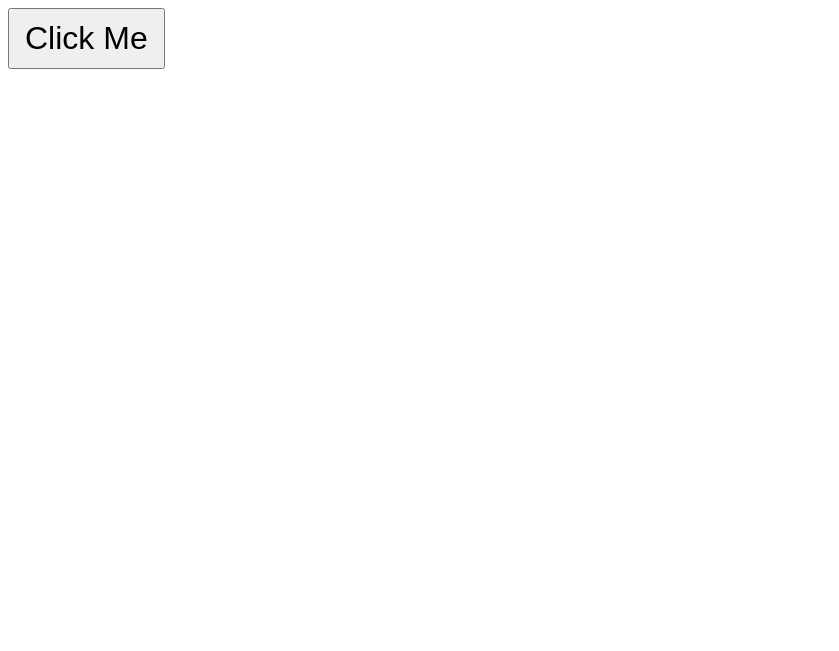
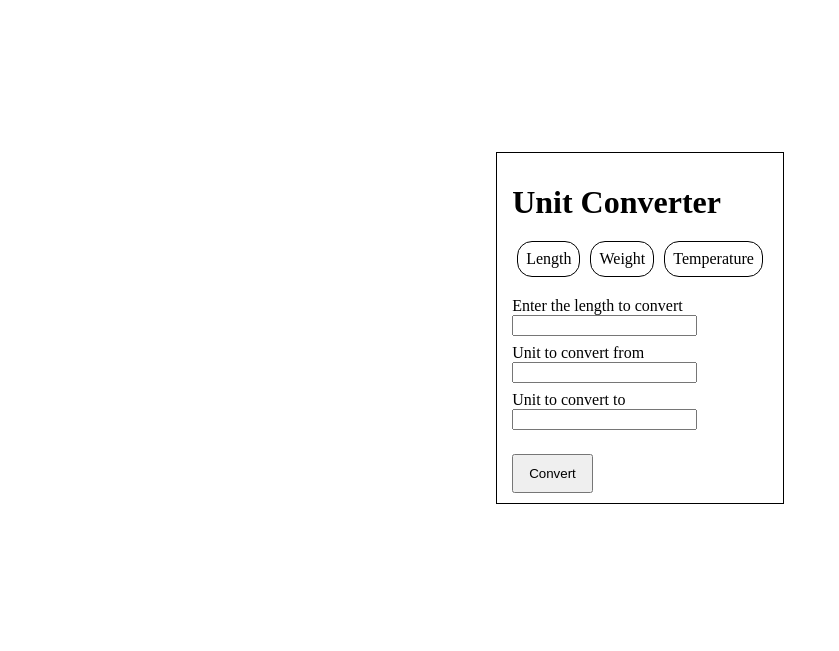
Before and after one commit to fkri06/roadmap-unit-converter, a plain HTML site: page index.html in a window 1280 px wide. Shown: the whole page, without its empty margins (0-839 px from the left). Drawn offline with Linux system fonts and the light colour scheme.

Commit message:
basic design

```diff
--- a/index.html
+++ b/index.html
@@ -9,7 +9,44 @@
 </head>
 
 <body>
-    <button id="myButton">Click Me</button>
+    <main class="main-container">
+        <div class="converter-box">
+            <div class="converter-nav">
+                <h1>Unit Converter</h1>
+                <div class="converter-link">
+                    <ul>
+                        <li>
+                            <a href="">Length</a>
+                        </li>
+                    </ul>
+                    <ul>
+                        <li>
+                            <a href="">Weight</a>
+                        </li>
+                    </ul>
+                    <ul>
+                        <li>
+                            <a href="">Temperature</a>
+                        </li>
+                    </ul>
+                </div>
+            </div>
+            <div class="converter-content">
+                <label for="unitValue">Enter the length to convert</label>
+                <input type="text" id="unitValue">
+
+                <label for="unitFrom">Unit to convert from</label>
+                <input type="text" id="unitFrom">
+
+                <label for="unitTo">Unit to convert to</label>
+                <input type="text" id="unitTo">
+            </div>
+
+            <div class="button">
+                <button>Convert</button>
+            </div>
+        </div>
+    </main>
     <script src="index.js"></script>
 </body>
 
--- a/style.css
+++ b/style.css
@@ -1,4 +1,51 @@
 button {
+    margin-top: 1rem;
     padding: 10px 15px;
-    font-size: 2rem;
+    cursor: pointer;
 }
+
+h1 {
+    margin-bottom: 0;
+}
+
+.main-container {
+    height: 80vh;
+    display: flex;
+    justify-content: center;
+    align-items: center;
+}
+
+.converter-box {
+    border: 1px black solid;
+    padding: 10px 15px;
+}
+
+input {
+    display: block;
+}
+
+.converter-link li {
+    list-style: none;
+}
+
+.converter-link a {
+    text-decoration: none;
+    color: black;
+}
+
+.converter-link ul {
+    border: 1px solid black;
+    padding: 0.5rem;
+    border-radius: 15px;
+    margin: 20px 5px;
+}
+
+.converter-link {
+    display: flex;
+    width: 100%;
+    justify-content: space-between;
+}
+
+.converter-content input {
+    margin-bottom: 0.5rem;
+}
```
